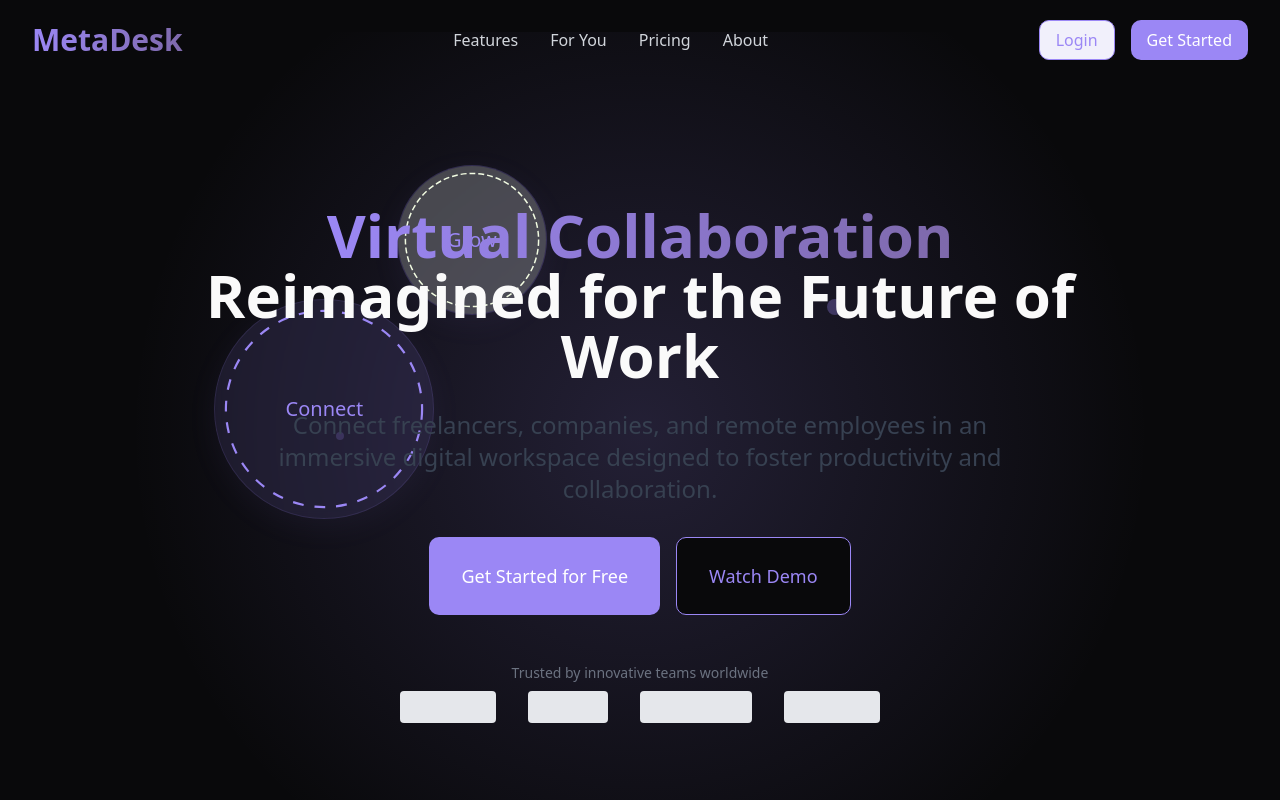
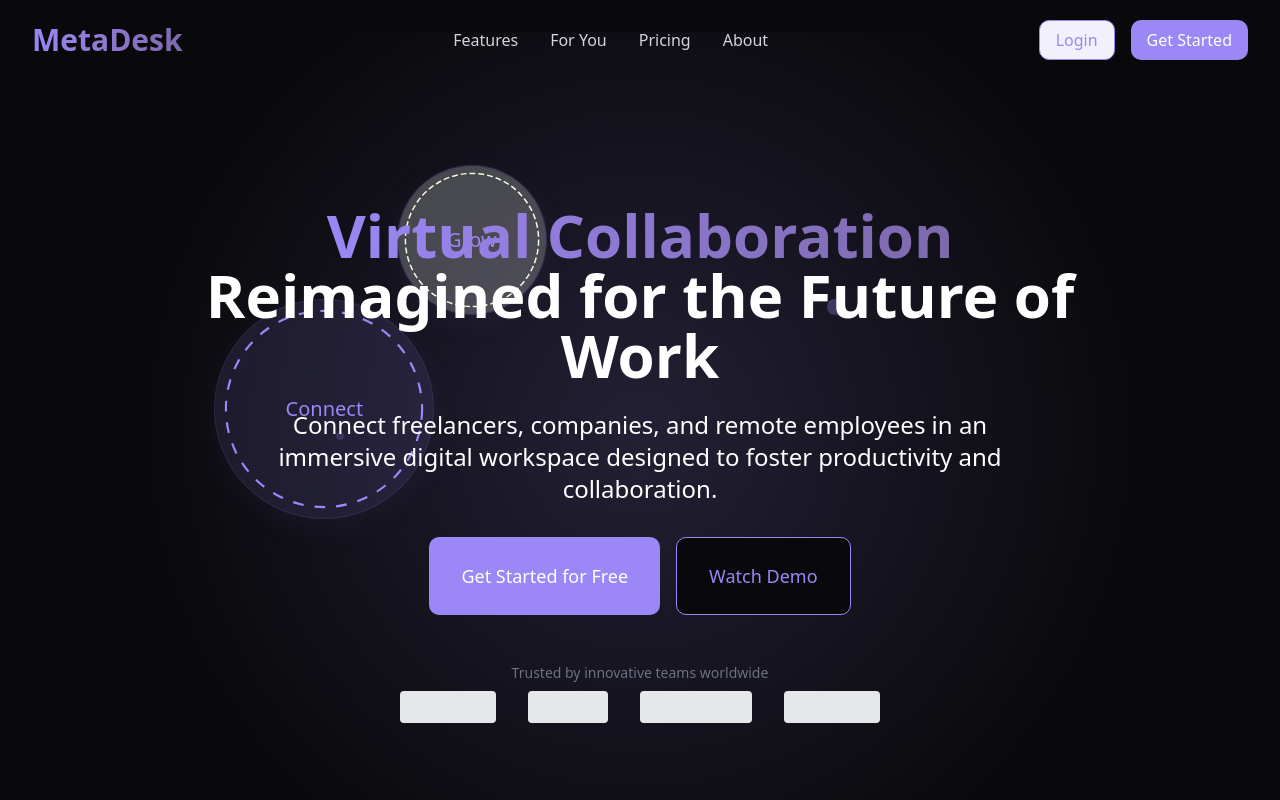
Before and after one commit to niteshverma04/meta-desk-connect-space, a React (Vite) app: page /home in a window 1280 px wide. Shown: the top 800 px of the page. Built offline with nearby package versions, Linux system fonts and the light colour scheme.

Commit message:
Change text color
Change the color of the text to white.

```diff
--- a/src/components/HeroSection.tsx
+++ b/src/components/HeroSection.tsx
@@ -63,9 +63,9 @@ const HeroSection = () => {
               Virtual Collaboration
             </span>
             <br />
-            <span>Reimagined for the Future of Work</span>
+            <span className="text-white">Reimagined for the Future of Work</span>
           </h1>
-          <p className="text-xl md:text-2xl text-gray-700 mb-8 max-w-3xl mx-auto">
+          <p className="text-xl md:text-2xl text-white mb-8 max-w-3xl mx-auto">
             Connect freelancers, companies, and remote employees in an immersive digital workspace designed to foster productivity and collaboration.
           </p>
           <div className="flex flex-col sm:flex-row justify-center space-y-4 sm:space-y-0 sm:space-x-4">
```
